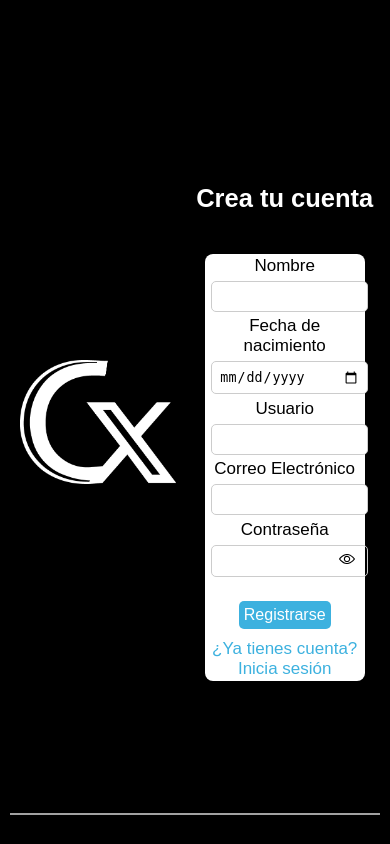
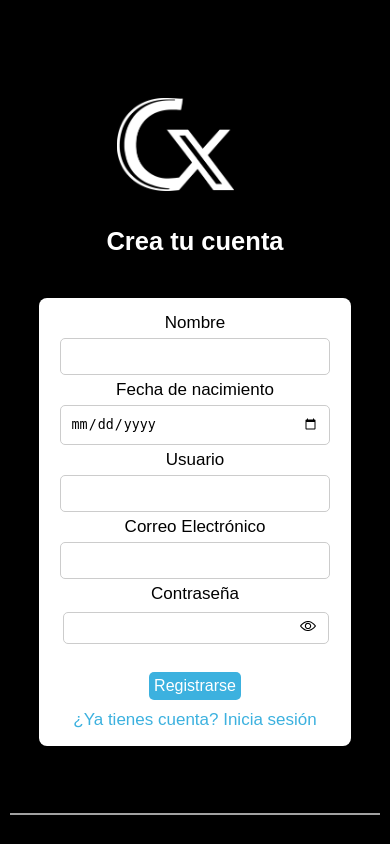
Before and after one commit to MarcosDPG/copyX, a Django app: page /users/auth/singup/ in a window 390 px wide. Run offline with Django 4.2, Linux system fonts and the light colour scheme.

Commit message:
feat(frontend):onfigure mobile ui

```diff
--- a/backend/users/urls.py
+++ b/backend/users/urls.py
@@ -3,6 +3,7 @@ from . import views
 from .views import logout_view
 from .views import delete_account
 from .views import change_password
+from .views import search_users
 
 urlpatterns = [
     path('<int:user_id>/', views.user_operations, name="user_id"),
@@ -12,4 +13,5 @@ urlpatterns = [
     path('logout/', logout_view, name='logout'),
     path('delete-account/', delete_account, name='delete_account'),
     path('change-password/', change_password, name='change_password'),
+    path("search/", search_users, name="search_users"),
 ]
--- a/backend/users/views.py
+++ b/backend/users/views.py
@@ -8,10 +8,10 @@ from .forms import RegisterForm
 from django.contrib.auth import authenticate, login
 from django.contrib import messages
 from django.contrib.auth import logout
-from django.shortcuts import redirect
 from django.http import JsonResponse
 from django.contrib.auth import update_session_auth_hash
 from django.contrib.auth.forms import PasswordChangeForm
+from django.db.models import Q
 
 @api_view(['GET'])
 def user_operations(request, user_id=None):
@@ -136,3 +136,9 @@ def retrieve_user(id):
         "user_name":"",
         "posts_count": 0
         }
+
+def search_users(request):
+    query = request.GET.get("q", "").strip()  # Obtiene y limpia el término de búsqueda
+    users = User.objects.filter(user_name__icontains=query) if query else []  # Aplica filtro solo si hay consulta
+
+    return render(request, "partials/search.html", {"users": users, "query": query})
--- a/frontend/static/css/style.css
+++ b/frontend/static/css/style.css
@@ -172,3 +172,55 @@ svg{
 .show{
     display: block;
 }
+
+@media (max-width: 480px) {
+    body {
+        display: flex;
+        flex-direction: column;
+        align-items: center;
+        justify-content: center;
+    }
+
+    .title{
+        width: 80%;
+    }
+
+    .container {
+        width: 100%;
+        max-width: 400px;
+        margin: 0 auto;
+        padding: 5%;
+        box-sizing: border-box;
+    }
+
+    input {
+        width: calc(100% - 10px); /* Se asegura de que no sobrepase el contenedor */
+        margin: 5px 0;
+        padding: 10px;
+        box-sizing: border-box;
+    }
+
+    .password-container {
+        width: 89%;
+        display: flex;
+        align-items: center;
+    }
+
+    .input-toggle {
+        flex: 1;
+    }
+
+    h2{
+        margin-right: 0%;
+    }
+
+    .button-toggle {
+        flex-shrink: 0;
+    }
+
+    .logo {
+        max-width: 60%;
+        height: auto;
+        margin-bottom: 15px;
+    }
+}
```
Also changed, not shown: frontend/static/css/search.css (+18 -12 lines), frontend/templates/partials/search.html (+19 -9 lines), frontend/templates/icons/lupa.svg (added).
